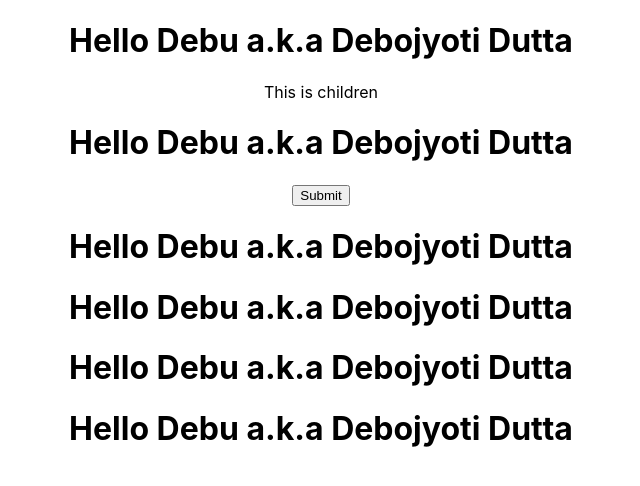
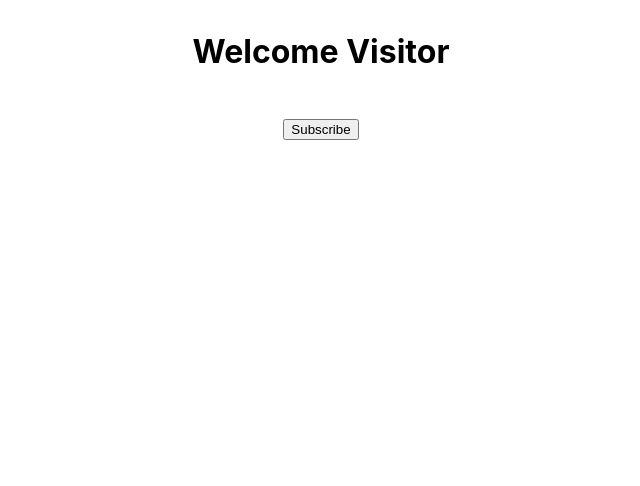
Before and after one commit to Debo12/webdevelopment.react-learn-complete, a React (Create React App) app in the folder my-app/: page / in a window 1280 px wide. Shown: the top 486 px of the page, without its empty margins (319-959 px from the left). Built offline with nearby package versions, Linux system fonts and the light colour scheme.

Commit message:
state added to change text on button click

```diff
--- a/my-app/src/App.js
+++ b/my-app/src/App.js
@@ -2,21 +2,12 @@
 import './App.css';
 import Greet from './components/Greet'
 import Welcome from './components/Welcome'
+import Message from './components/Message'
 
 function App() {
   return (
     <div className="App">
-      <Greet name="Debu" heroName="Debojyoti Dutta">
-        <p>This is children</p>
-      </Greet>
-      <Greet name="Debu" heroName="Debojyoti Dutta">
-        <button>Submit</button>
-      </Greet>
-      <Greet name="Debu" heroName="Debojyoti Dutta">
-      </Greet>
-      <Welcome name="Debu" heroName="Debojyoti Dutta"/>
-      <Welcome name="Debu" heroName="Debojyoti Dutta"/>
-      <Welcome name="Debu" heroName="Debojyoti Dutta"/>
+      <Message/>
     </div>
   );
 }
--- /dev/null
+++ b/my-app/src/components/Message.js
@@ -0,0 +1,33 @@
+// Class Component
+// Tutorial 10
+
+import React, {Component} from 'react'
+
+class Welcome extends Component{
+
+    constructor(){
+        super()
+        this.state = {
+            message: "Welcome Visitor"
+        }
+    }
+
+    changeMessage(){
+        this.setState({
+            message: "Thank you for subscribing"
+        })
+    }
+
+    render(){
+        return(
+            <div>
+                <h1>
+                    <p>{this.state.message}</p>
+                    <button onClick={() => this.changeMessage()}>Subscribe</button>
+                </h1>
+            </div>
+        )
+    }
+}
+
+export default Welcome
```
